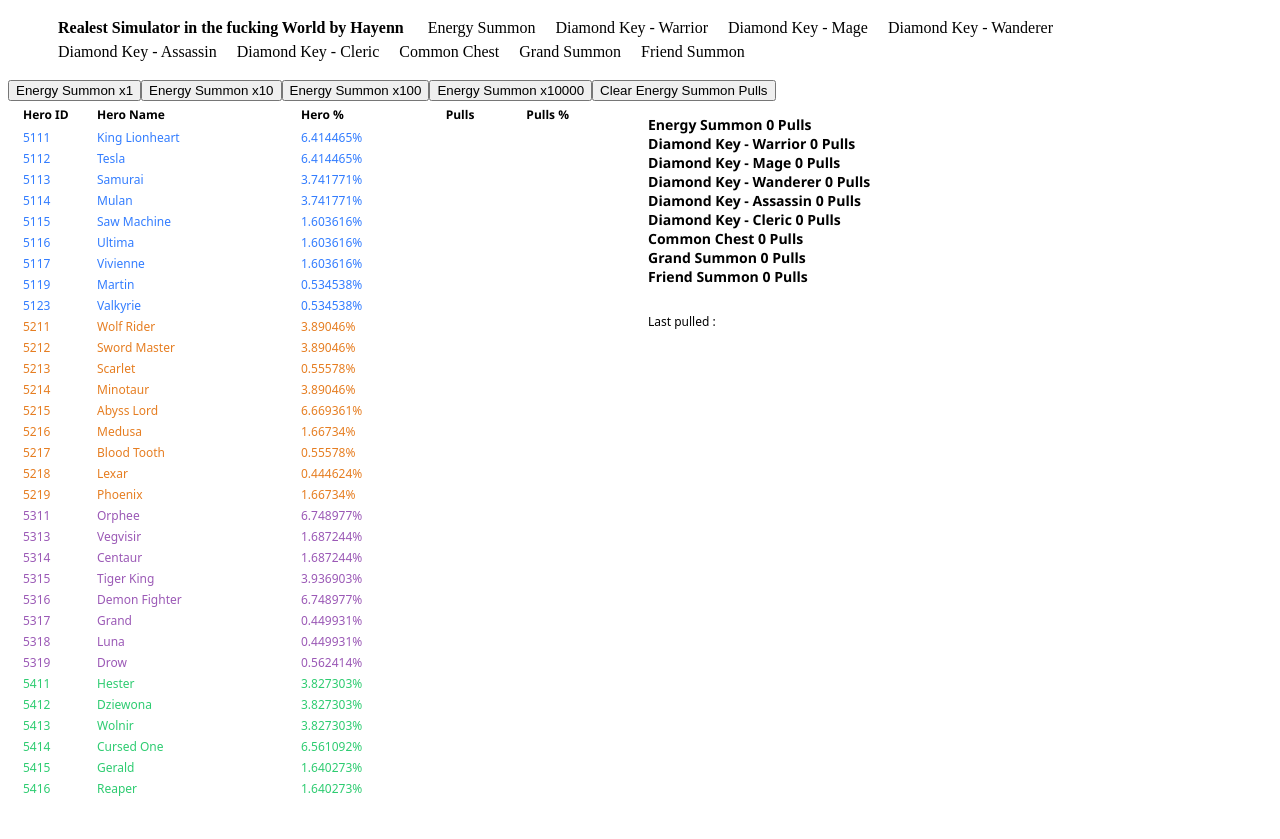
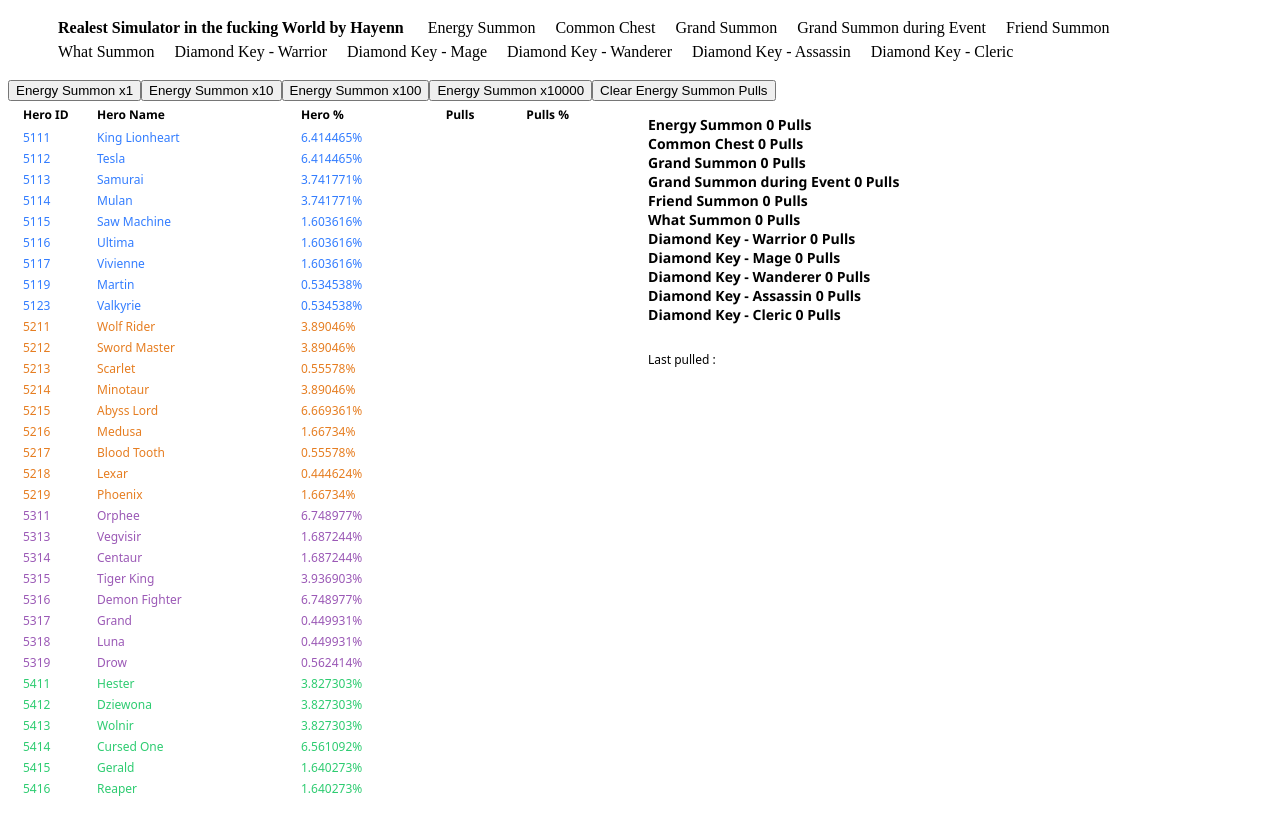
Before and after one commit to sebastianpulak/valkyriesimulator, a plain HTML site: page index.html in a window 1280 px wide. Before the commit the page ends 802 px from the top, so only its background shows below. Drawn offline with Linux system fonts and the light colour scheme.

Commit message:
add scummy grand summon during event

```diff
--- a/index.html
+++ b/index.html
@@ -2,9 +2,10 @@
 <!DOCTYPE html>
 <html>
 <head>
-	<title>lol</title>
+	<title>Valkyrie Fkin Simulator</title>
 	<meta charset=utf-8>
-	<meta name=description content="">
+	<meta name=description content="why you click on that you noob">
+	<meta name=author content="Hayenn#0109">
 	<meta name=viewport content="width=device-width, initial-scale=1">
 	<link rel="stylesheet" type="text/css" href="styles.css">
 </head>
--- a/scripts.js
+++ b/scripts.js
@@ -18,6 +18,31 @@ var settings = {
 		poolname: "energypool",
 		pooltext: "Energy Summon",
 		poolid: 4
+	},
+	{
+		poolname: "commonchestpool",
+		pooltext: "Common Chest",
+		poolid: 1
+	},
+	{
+		poolname: "grandchestpool",
+		pooltext: "Grand Summon",
+		poolid: 2
+	},
+	{
+		poolname: "grandchesteventpool",
+		pooltext: "Grand Summon during Event",
+		poolid: 34
+	},
+	{
+		poolname: "friendpool",
+		pooltext: "Friend Summon",
+		poolid: 3
+	},
+	{
+		poolname: "lulpool",
+		pooltext: "What Summon",
+		poolid: 5
 	},
 	{
 		poolname: "diamondwarriorpool",
@@ -43,21 +68,6 @@ var settings = {
 		poolname: "diamondclericpool",
 		pooltext: "Diamond Key - Cleric",
 		poolid: 505
-	},
-	{
-		poolname: "commonchestpool",
-		pooltext: "Common Chest",
-		poolid: 1
-	},
-	{
-		poolname: "grandchestpool",
-		pooltext: "Grand Summon",
-		poolid: 2
-	},
-	{
-		poolname: "friendpool",
-		pooltext: "Friend Summon",
-		poolid: 3
 	}]
 }
 
```
